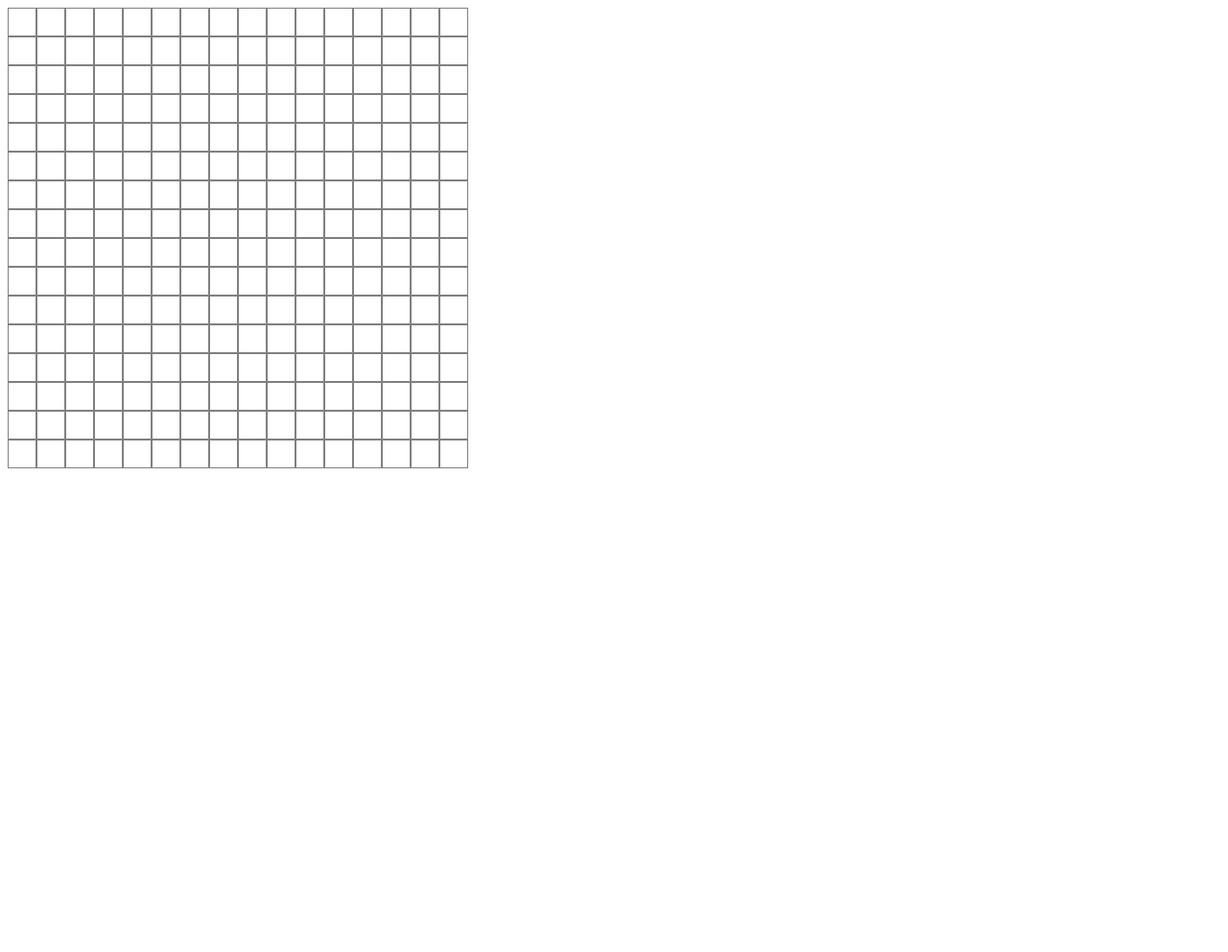
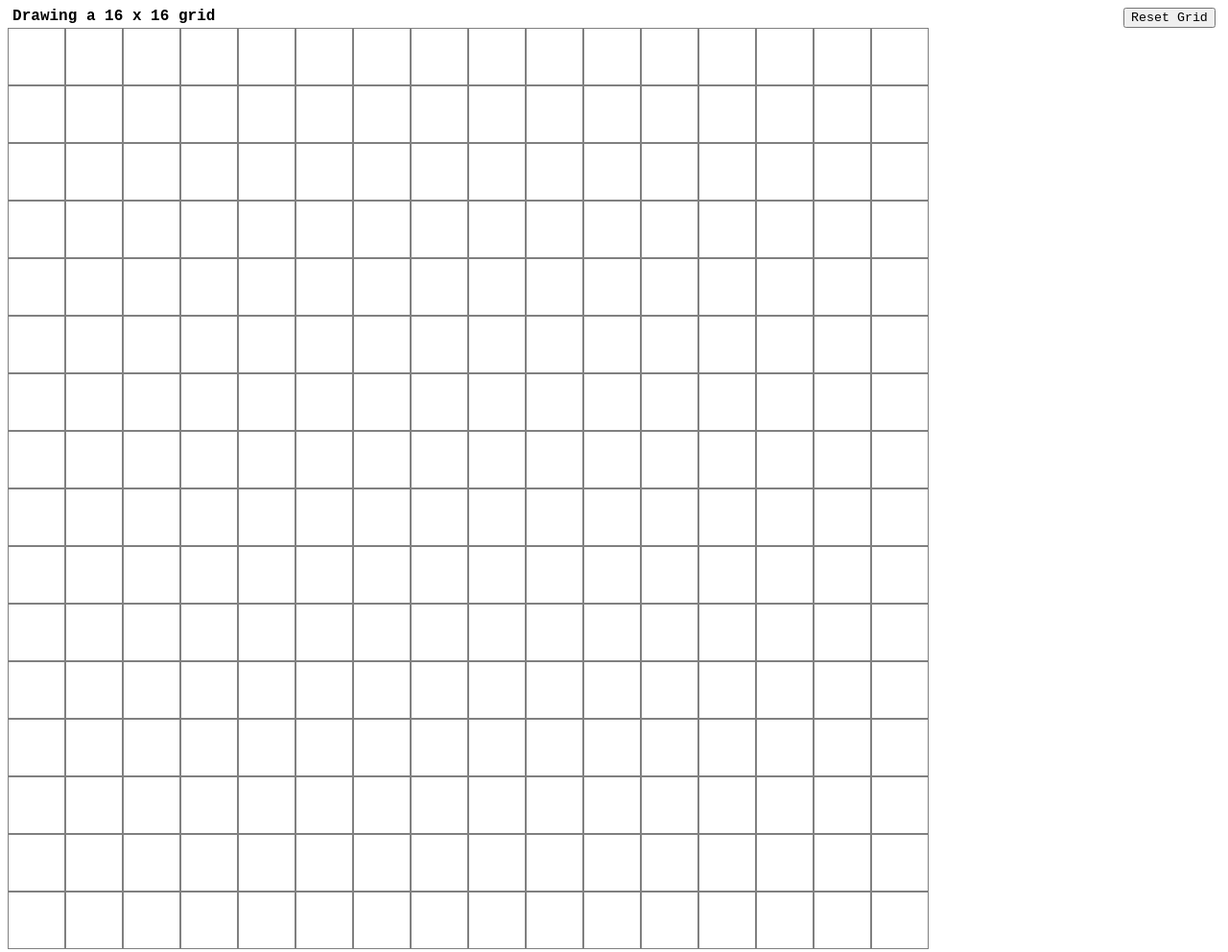
Before and after one commit to r-datar/etchasketch, a plain HTML site: page index.html in a window 1280 px wide. Shown: the whole page at 96% size. Before the commit the page ends 800 px from the top, so only its background shows below. Drawn offline with Linux system fonts and the light colour scheme.

Commit message:
Added reset grid functionality

```diff
--- a/index.html
+++ b/index.html
@@ -8,6 +8,9 @@
     <link rel="stylesheet" href="style.css">
 </head>
 <body>
+    <div class="reset">
+        <div class="heading"></div>
+        <button name="reset_button">Reset Grid</button></div>
     <div class="container">
 
     </div>
--- a/script.js
+++ b/script.js
@@ -1,22 +1,57 @@
+let numSquares;
+
+//get elements for DOM manipulation
 const container_div = document.querySelector("div.container");
-let num = 16;
+const heading_div = document.querySelector("div.heading");
+const reset_button = document.querySelector("button");
 
-for(let i=0; i < num; i++) {
-    for(let j = 0; j < num; j++) {
-        const container_div = document.querySelector("div.container");
-        const div_name   = document.createElement("div");
-        div_name.className = "square";
-        div_name.id = "sqr_" + i + "_" + j;
-        container_div.appendChild(div_name);
+
+reset_button.addEventListener("click",() => {
+    numSquares =  prompt("How many squares in the grid per side?",16);
+
+    //for input other than a number use default value
+    if (isNaN(Number(numSquares))) numSquares = 16;
+
+    //for too large numbers use max value of 100
+    if (+numSquares > 100 ) numSquares = 100;
+
+    //for negative values use default value
+    if ((+numSquares <= 0)) {
+        numSquares = 16
     }
 
+    container_div.innerText = '';
+    drawGrid(numSquares)
+});
+
+
+function drawGrid(numSquares) {
+    const screen_width = 960;
+
+    const sqr_width = screen_width / numSquares;
+    const sqr_height = sqr_width;
+
+    heading_div.innerText = `Drawing a ${numSquares} x ${numSquares} grid`;
+
+    for(let i=0; i < numSquares; i++) {
+        for(let j = 0; j < numSquares; j++) {
+            const container_div = document.querySelector("div.container");
+            const div_name   = document.createElement("div");
+            div_name.className = "square";
+            div_name.style.cssText += `height: ${sqr_height}px; width: ${sqr_width}px`;
+            div_name.id = "sqr_" + i + "_" + j;
+            container_div.appendChild(div_name);
+        }
+
+    }
 }
-
 
 container_div.addEventListener("mouseover", (event) => {
     let sqr = event.target.id;
 
     const hover_div = document.querySelector(`#${sqr}`)
 
-    hover_div.style = "background-color : blue";
+    hover_div.style.cssText += "background-color : blue";
 })
+
+drawGrid(16)
--- a/style.css
+++ b/style.css
@@ -1,18 +1,19 @@
+body {
+    font-family: 'Courier New', Courier, monospace;
+}
 .container {
 
     box-sizing: border-box;
     display: flex;
     flex-wrap:wrap;
 
-    height: 480px;
-    width: 480px;
+    height: 960px;
+    width: 960px;
 
 }
 
 .square{
     display: flex;
-    height: 30px;
-    width: 30px;
     border: 1px;
     border-color: gray;
     border-style:solid;
@@ -21,3 +22,19 @@
     gap: 0;
     box-sizing: border-box;
 }
+
+.reset {
+    display: flex;
+    justify-content: space-around;
+    gap: 10px;
+}
+
+.heading {
+    display: flex;
+    width: 90%;
+
+    font-weight:bolder;
+}
+button {
+    font-family: 'Courier New', Courier, monospace;
+}
```
